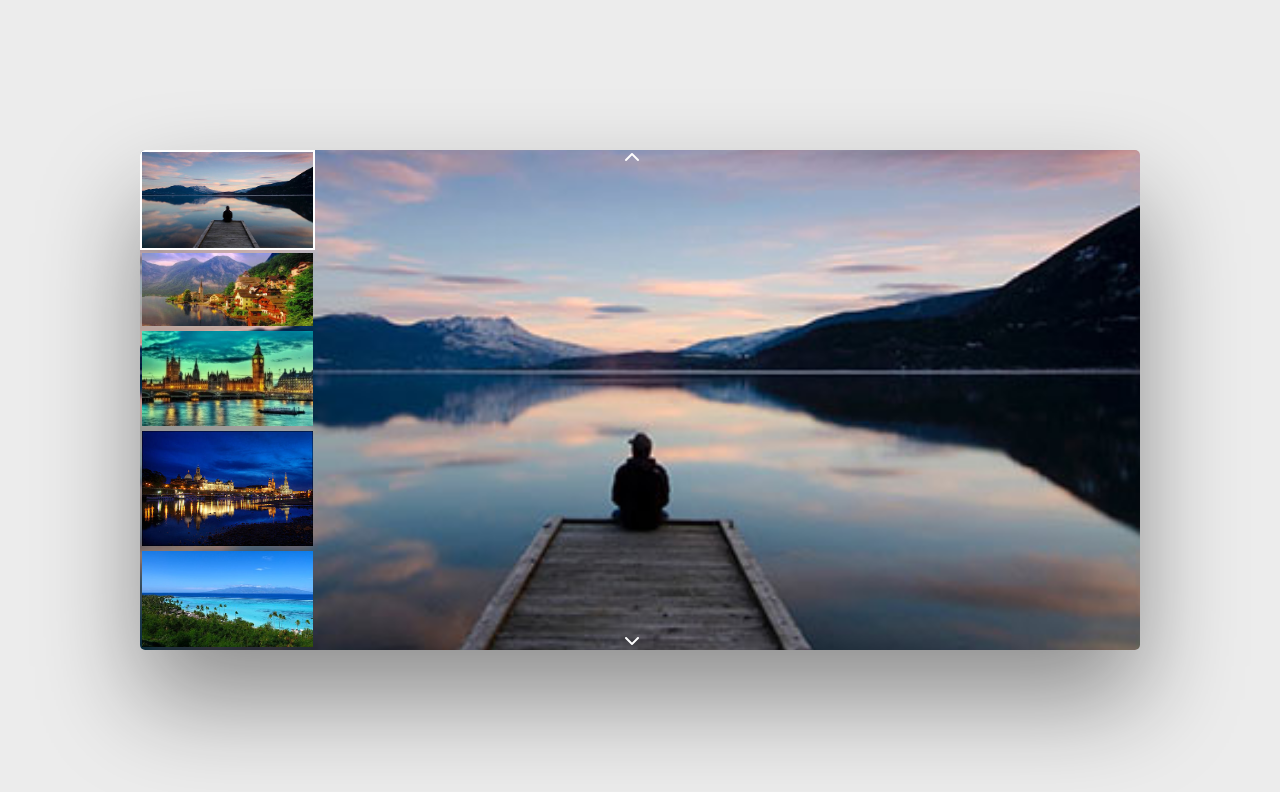
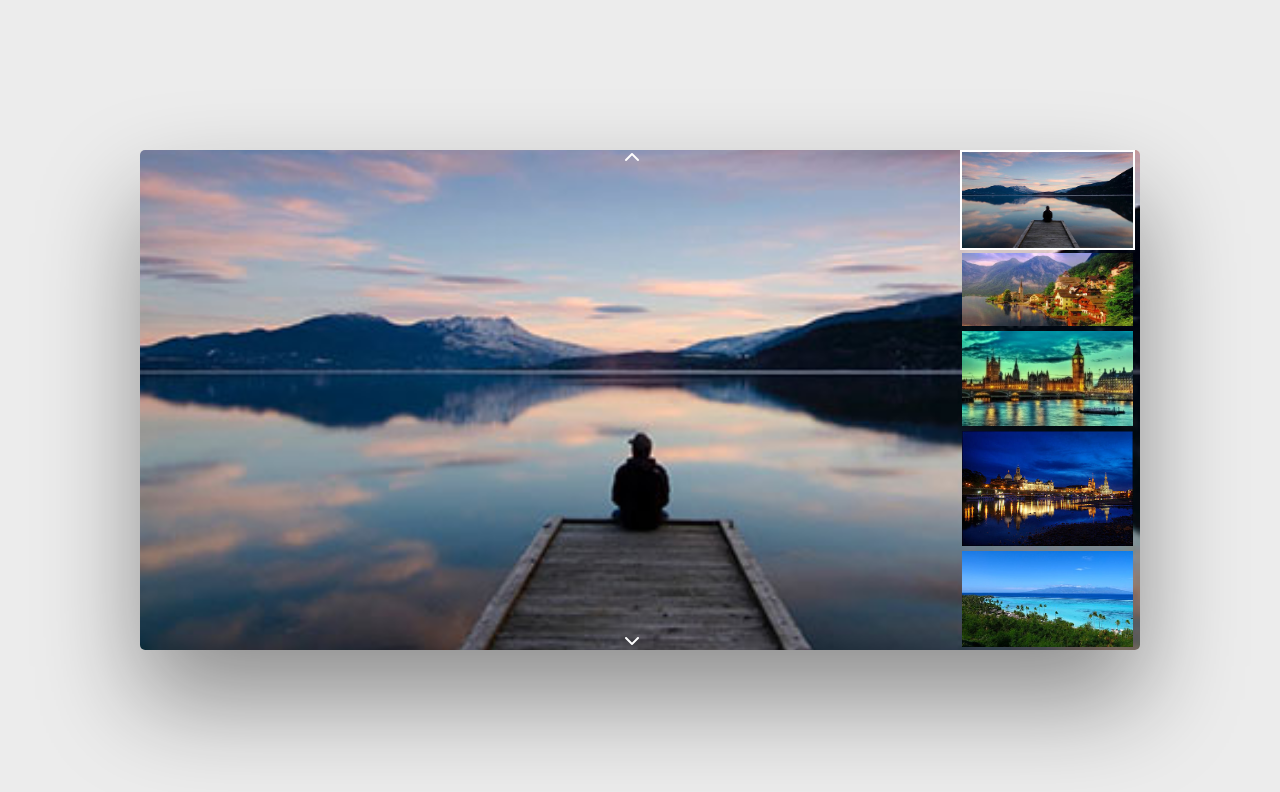
Before and after one commit to peterpozo/js-array-carousel, a plain HTML site: page index.html in a window 1280 px wide. Drawn offline with Linux system fonts and the light colour scheme.

Commit message:
change position thumbnails

```diff
--- a/css/style.css
+++ b/css/style.css
@@ -67,6 +67,7 @@ body{
     display: flex;
     flex-direction: column;
     gap: 1px;
+    left: 82%;
 }
 
 .image-slider .thumbnails img{
```
